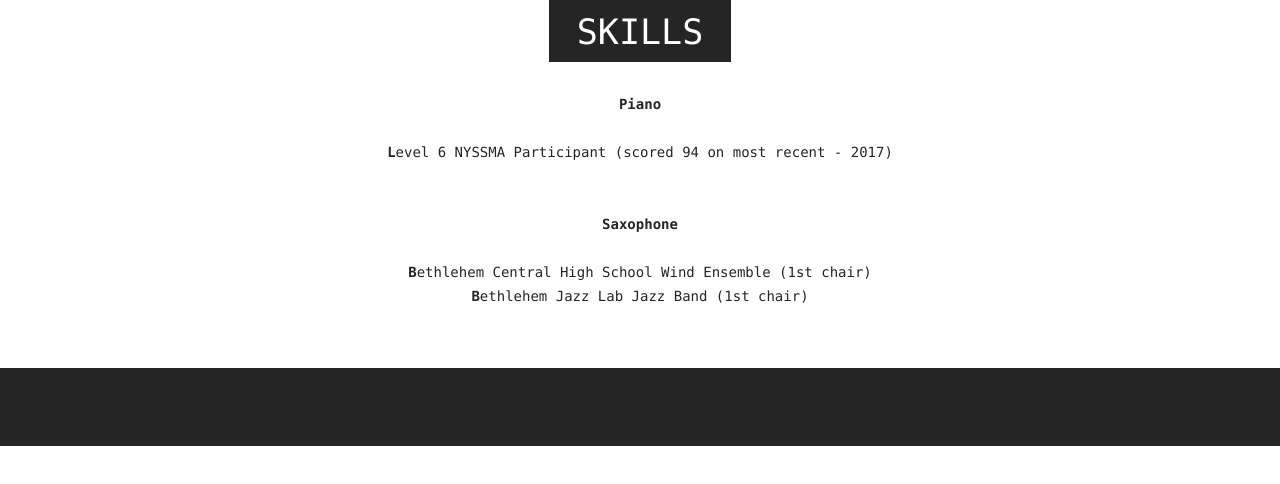
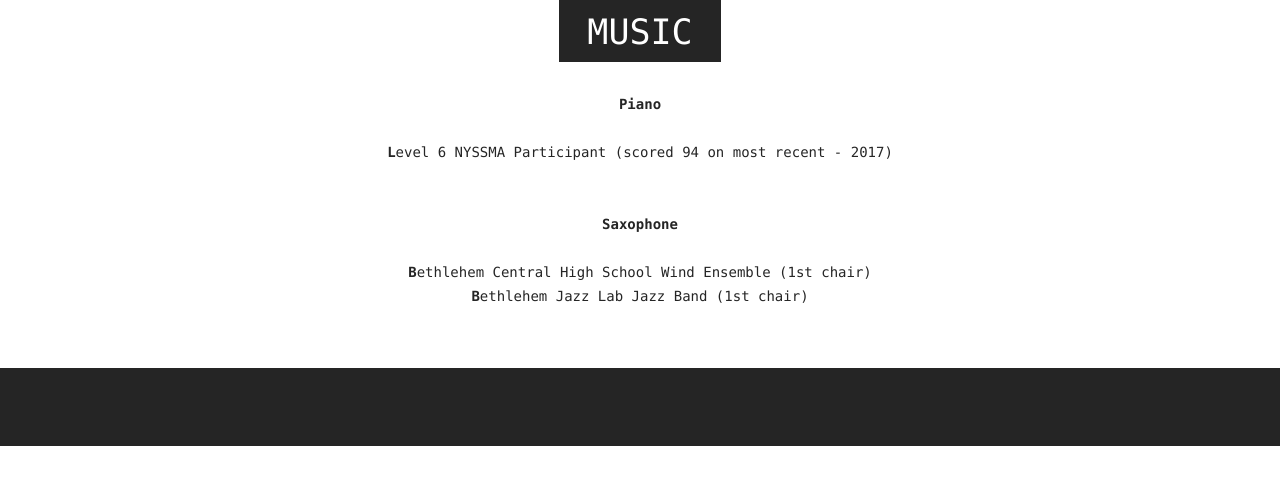
Before and after one commit to Emma-Kranich/Emma-Kranich.github.io, a plain HTML site: page Research/Music.html in a window 1280 px wide. Drawn offline with Linux system fonts and the light colour scheme.

Commit message:
Update Music.html

```diff
--- a/Research/Music.html
+++ b/Research/Music.html
@@ -3,7 +3,7 @@
 <head>
 	<meta charset="UTF-8">
 	<meta name="viewport" content="width=device-width, initial-scale=1.0">
-	<title>Skills</title>
+	<title>Music</title>
 	<link rel="stylesheet" type="text/css" href="css/style.css">
 	<link rel="stylesheet" type="text/css" href="css/mobile.css" media="screen and (max-width : 568px)">
 	<script type="text/javascript" src="js/mobile.js"></script>
@@ -11,31 +11,10 @@
 <body>
 
 	<div id="body">
-		<h1><span>Skills</span></h1>
+		<h1><span>Music</span></h1>
 		<div>
 
 			<div class="article">
-				<!--<h4>2019 - Present</h4>
-				<p>
-
-				I work in the Erickson Lab on campus (Cornell University) and did research here over the summer as well.
-				<br/><br/>
-				Project 1: Blood testing using H.E.R.M.E.S.<br/><br/>
-				Some background: <br/>
-				Because of CLIA protocol, centrifuges are restricted to laboratory environments (including hospitals) and cannot be used at the point of care in most cases, especially in low resource setting. Because of this, it makes it difficult to run blood tests in these settings.<br/><br/>
-				A Ph.D. researcher in the Erickson lab figured out a way to use magnetic beads that attach to antibodies in order to separate out red blood cells from whole blood using a magnet rather than a centrifuge: <a href="https://pubs.rsc.org/en/Content/ArticleLanding/2018/LC/C8LC00939B#!divAbstract" target = "_blank">Read about H.E.R.M.E.S. here</a><br/><br/>
-				Red blood cells are a main inhibitor of real-time qPCR, which amplifies DNA and uses fluorescence to quantify it. In diagnosing diseases, the DNA in white blood cells can be amplified with a fluorescent probe that attaches to a known disease sequence to quantify the presence of the disease.
-				<br/><br/>
-				My work:<br/>
-				Although the H.E.R.M.E.S. device separates out red blood cells, the main inhibitor of qPCR, those are not the only inhibitors and because different people have different amounts of proteins, platelets, etc. in their blood, qPCR can still not be used simply. Alongside a Ph.D. student in the Erickson lab, I've been working on ways to quantify this DNA. One idea was to use a known amount of known DNA with a different fluorescent marker and compare the amplifications for quantification. However, we've been running into some problems with this method. <br/><br/>
-				More coming soon...
-
-				<br/><br/><br/>
-				Project 2: Gonorrhea antibiotic resistivity testing<br/><br/>
-				Coming soon...<br/><br/>
-
-				Read more about the Erickson Lab <a href="https://www.ericksonlab.org/" target="_blank">here</a>
-				</p> -->
 				<p>
 					<b>Piano</b>
 				</br></br>
```
